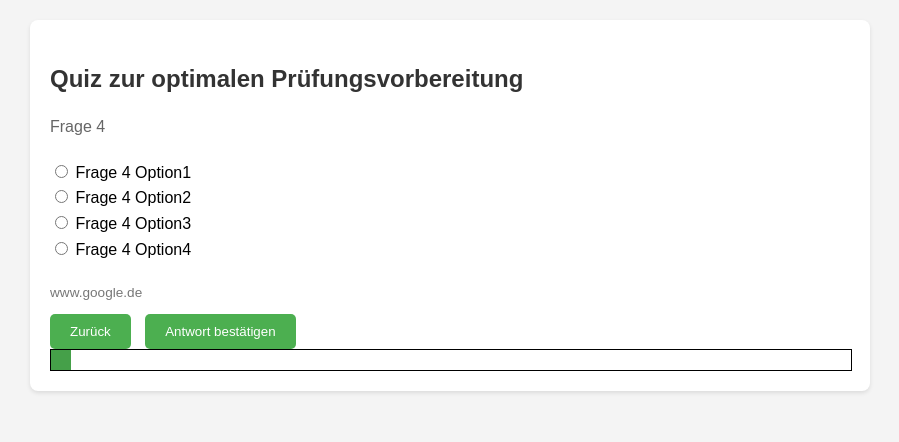
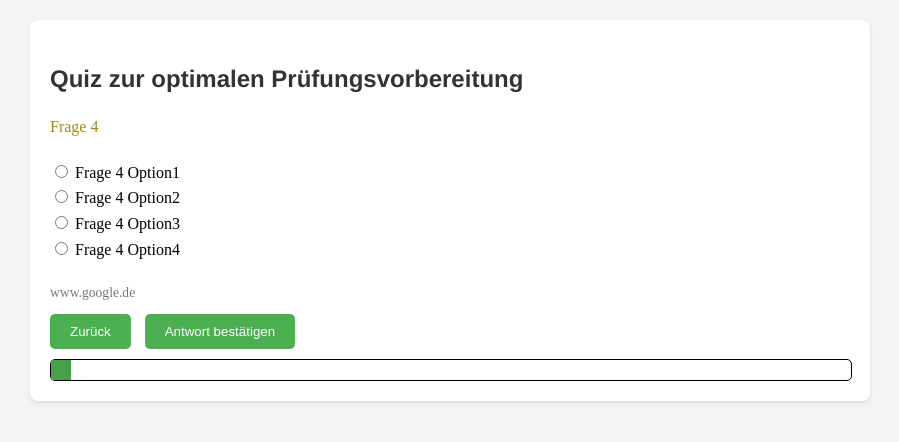
Before and after one commit to igor722/pr-fungslernplattform, a plain HTML site: page index.html in a window 1280 px wide. Shown: the whole page, without its empty margins (190-1089 px from the left). Drawn offline with Linux system fonts and the light colour scheme.

Commit message:
style.cc  progress-container and color

```diff
--- a/style.css
+++ b/style.css
@@ -1,6 +1,6 @@
 /* Grundlegende Einstellungen */
 body {
-  font-family: 'Arial', sans-serif;
+  font-family:;
   /* Moderne, leicht lesbare Schriftart */
   line-height: 1.6;
   /* Guter Zeilenabstand für Lesbarkeit */
@@ -9,6 +9,7 @@ body {
   padding: 20px;
   /* Etwas Abstand zum Rand des Browsers */
   margin: 0;
+
 }
 
 /* Container und Layout */
@@ -32,13 +33,15 @@ h2 {
   /* Dunkle, aber nicht harte Farbe für Überschriften */
   margin-bottom: 16px;
   /* Abstand zur Trennung vom folgenden Inhalt */
+  font-family:'Franklin Gothic Medium', 'Arial Narrow', Arial, sans-serif
 }
 
 p {
-  color: #666;
+  color:rgb(158, 139, 20);
   /* Weichere Farbe für den Text, um die Augen zu schonen */
   margin-bottom: 10px;
   /* Standardabstand zwischen Absätzen */
+
 }
 
 /* Optionen und Links */
@@ -151,3 +154,21 @@ button:hover {
   bottom: 0%;
   height: 100%;
 }
+
+#progress-container {
+
+margin-top: 10px;
+
+border-radius: 5px;
+
+}
+
+style.css
+
+#progress-container {
+
+border: 1px solid black;
+
+border: 1px solid green;
+
+}
```
